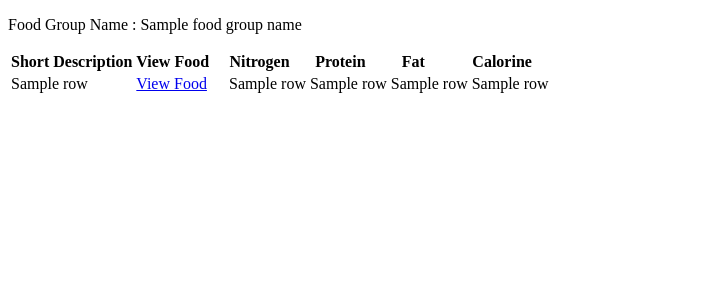
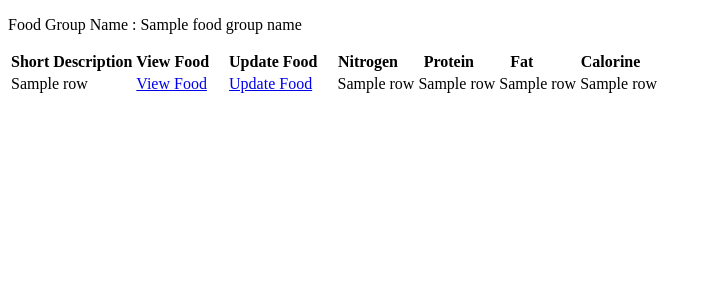
Before and after one commit to burkseker/dbFinal2020, a Flask app: template templates/food.html in a window 1280 px wide. Shown: the top 300 px of the page, without its empty margins (0-711 px from the left). Run offline with Flask 2, Linux system fonts and the light colour scheme; the template is opened without the code that fills it: most values are stand-ins (such as "Sample title", 1, 10 or a date in 2020).

Commit message:
Update food.html

```diff
--- a/templates/food.html
+++ b/templates/food.html
@@ -5,6 +5,7 @@
         <tr>
         <th>Short Description</th>
         <th>View Food&emsp;</th>
+        <th>Update Food&emsp;</th>
         <th>Nitrogen&emsp;</th>
         <th>Protein&emsp;</th>
         <th>Fat&emsp;&emsp;</th>
@@ -16,6 +17,7 @@
                 <tr>
                 <td>{{row[3]}}</td>
                 <td><a href="{{ url_for('viewfood', food_id=row[0]) }}">View Food</a></td>
+                <td><a href="{{ url_for('updatefood', food_id=row[0]) }}">Update Food</a></td>
                 <td>{{row[10]}}</td>
                 <td>{{row[11]}}</td>
                 <td>{{row[12]}}</td>
```
